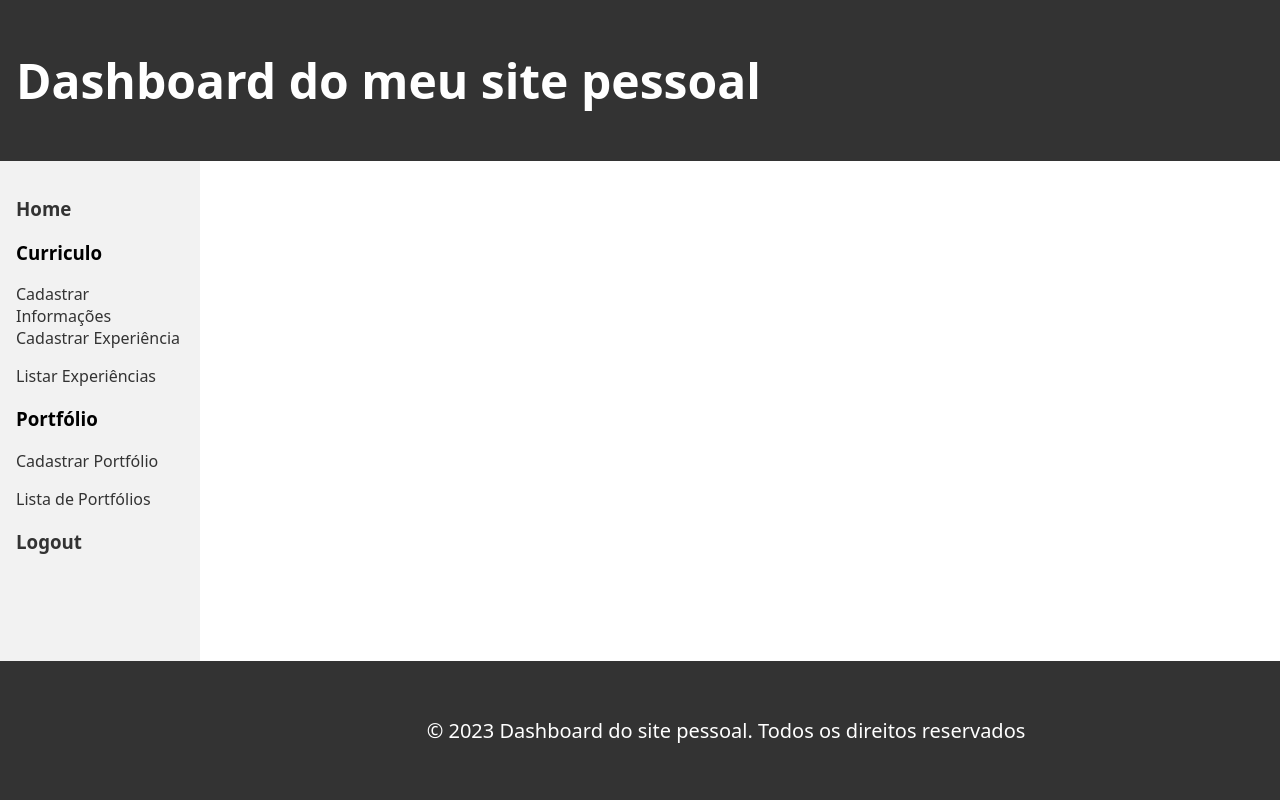
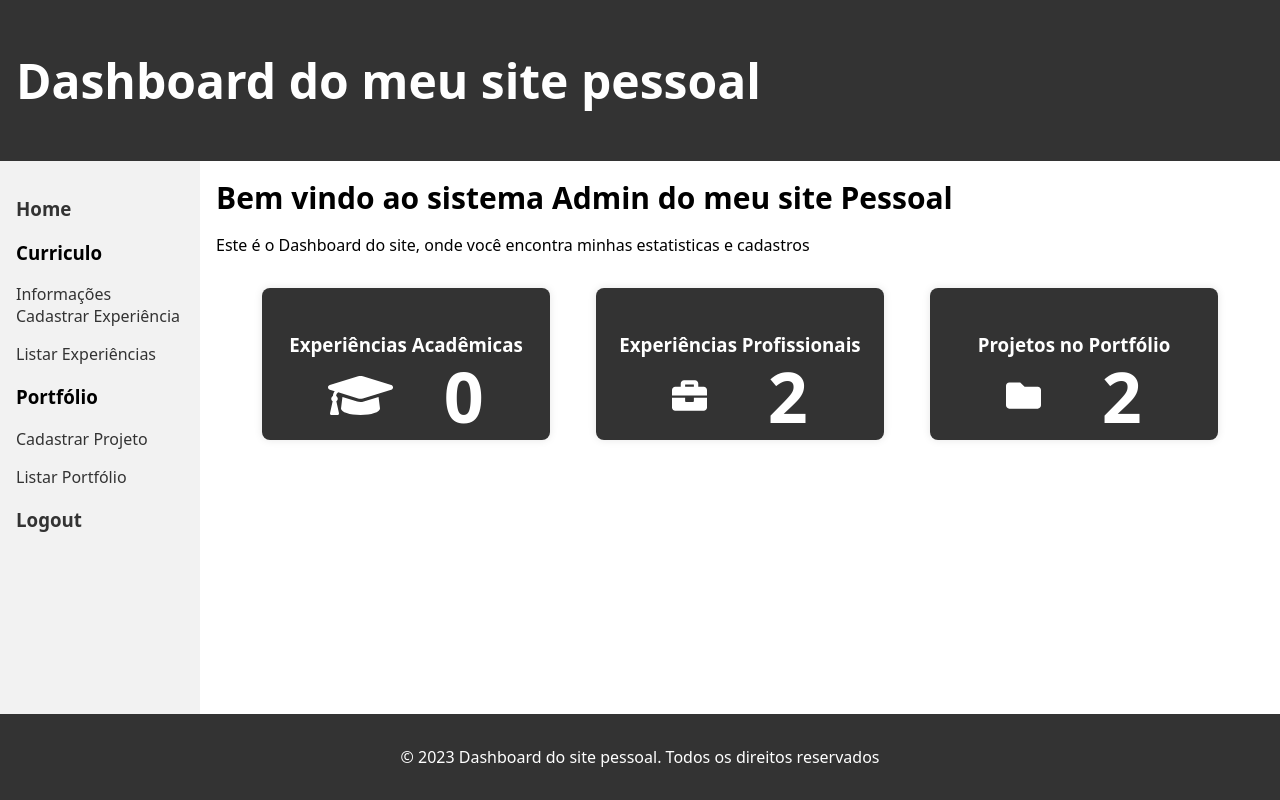
Before and after one commit to IkaroChagas/making-a-new-dashboard, a React (Vite) app: page / in a window 1280 px wide. Built offline with nearby package versions, Linux system fonts and the light colour scheme; data requests are answered from the project's data file; sample sign-in values are in the browser's storage.

Commit message:
Home component edited

```diff
--- a/src/components/cammon/InfoBox/InfoBox.module.css
+++ b/src/components/cammon/InfoBox/InfoBox.module.css
@@ -4,6 +4,7 @@
     align-items: center;
     justify-content: center;
     width: 20vw;
+    height: 15vh;
     padding: 1rem;
     border-radius: 0.5rem;
     background-color: rgb(51 51 51);
@@ -16,8 +17,8 @@
     display: flex;
     flex-direction: row;
     justify-content: space-evenly;
-    height: 15px;
+    height: 40px;
     width: 100%;
     align-items: center;
-    font-size: 50px;
+    font-size: 35px;
 }
--- a/src/components/cammon/InfoBox/InfoBox.tsx
+++ b/src/components/cammon/InfoBox/InfoBox.tsx
@@ -8,7 +8,7 @@ interface InfoBoxProps {
     icon?: React.ReactNode;
 }
 
-const infoBox: React.FC<InfoBoxProps> = ({ title, value, icon }) => {
+const InfoBox: React.FC<InfoBoxProps> = ({ title, value, icon }) => {
 
     return (
         <div className={styles.infoBox}>
@@ -21,4 +21,4 @@ const infoBox: React.FC<InfoBoxProps> = ({ title, value, icon }) => {
     )
 };
 
-export default infoBox;
+export default InfoBox;
--- a/src/components/layout/laytout.tsx
+++ b/src/components/layout/Layout.tsx
@@ -11,6 +11,7 @@ interface LayoutProps {
 
 const Layout: React.FC<LayoutProps> = ({ children }) => {
     return (
+        <>
             <div className={styles.container}>
                 <Header />
                 <div className={styles.main}>
@@ -21,6 +22,7 @@ const Layout: React.FC<LayoutProps> = ({ children }) => {
                 </div>
                 <Footer />
             </div>
+        </>
     )
 }
 
--- a/src/components/layout/Sidebar/Sidebar.tsx
+++ b/src/components/layout/Sidebar/Sidebar.tsx
@@ -20,18 +20,18 @@ const SideBar = () => {
                     <h3>Curriculo</h3>
                     <ul>
                         <li>
-                            <NavLink to="/curriculo/informacoes/cadastro" >
-                                Cadastrar Informações
+                            <NavLink to="/curriculo/informacoes" >
+                                Informações
                             </NavLink>
                         </li>
                     </ul>
                     <li>
-                        <NavLink to="/curriculo/experiencias/cadastro" >
+                        <NavLink to="/curriculo/experiencia/cadastrar" >
                             Cadastrar Experiência
                         </NavLink>
                     </li>
                     <li>
-                        <NavLink to="/curriculo/experiencias/lista" >
+                        <NavLink to="/curriculo/experiencia/listar" >
                             Listar Experiências
                         </NavLink>
                     </li>
@@ -39,13 +39,13 @@ const SideBar = () => {
                         <h3>Portfólio</h3>
                     </ul>
                     <li>
-                        <NavLink to="/portfolio/cadastro" >
-                            Cadastrar Portfólio
+                        <NavLink to="/projeto/cadastrar" >
+                            Cadastrar Projeto
                         </NavLink>
                     </li>
                     <li>
-                        <NavLink to="/portfolio/lista" >
-                            Lista de Portfólios
+                        <NavLink to="/portfolio/listar" >
+                            Listar Portfólio
                         </NavLink>
                     </li>
                 </ul>
--- a/src/components/layout/index.ts
+++ b/src/components/layout/index.ts
@@ -1 +1 @@
-export { default } from './laytout';
+export { default } from './Laytout';
--- a/src/database/db.json
+++ b/src/database/db.json
@@ -1,57 +1,41 @@
 {
   "usuarios": [
     {
-        "id": 1,
-        "email": "teste@email.com",
-        "password": "teste@123"
+      "id": 1,
+      "email": "teste@email.com",
+      "password": "teste@123"
     }
   ],
   "informacoes": [
     {
-      "id": 1,
-      "foto": "",
-      "nome": "",
-      "cargo": "",
-      "resumo": ""
+      "foto": "https://github.com/IkaroChagas.png",
+      "nome": "Ikaro Chagas",
+      "cargo": "dev",
+      "resumo": "aaqaq",
+      "id": 1
     }
   ],
   "experiencias": [
     {
-      "id": 1,
-      "titulo": "Engenharia mecânica na UFCG",
-      "descricao": "Idk it just works",
-      "tipo": "academico",
-      "anoInicio": "2020",
-      "anoFim": "2021"
+      "id": 9,
+      "titulo": "Densevolver de Software",
+      "descricao": "Programador",
+      "tipo": "profissional",
+      "anoInicio": "2023",
+      "anoFim": "2025"
     },
     {
-      "id": 2,
-      "titulo": "Ciência da computação na UFCG",
-      "descricao": "The boring one",
-      "tipo": "academico",
-      "anoInicio": "2021",
-      "anoFim": "2021"
-    },
-    {
-      "id": 3,
-      "titulo": "Ciência da computação na UFCG",
-      "descricao": "The boring one",
+      "id": 10,
+      "titulo": "Comeia Academy",
+      "descricao": "Estudante",
       "tipo": "academico",
       "anoInicio": "2023",
       "anoFim": "2023"
     },
     {
-      "id": 4,
-      "titulo": "Tecnico em informática",
-      "descricao": "The boring one",
-      "tipo": "profissional",
-      "anoInicio": "2020",
-      "anoFim": "2023"
-    },
-    {
-      "id": 5,
-      "titulo": "Produtor de conteúdo na Fluency Be",
-      "descricao": "The boring one",
+      "id": 11,
+      "titulo": "Atendente de Telemarketing",
+      "descricao": "Paciência",
       "tipo": "profissional",
       "anoInicio": "2023",
       "anoFim": "2023"
@@ -60,37 +44,15 @@
   "portfolio": [
     {
       "id": 1,
-      "link": "https://www.instagram.com/p/CDchkJMHjTt/",
-      "image": "https://cf.shopee.com.my/file/5a8542574c47b76e3887c64d1a95edfe",
-      "title": "Penguin"
+      "titulo": "Desenvolver de Software",
+      "imagem": "https://github.com/IkaroChagas.png",
+      "link": "https://github.com/IkaroChagas"
     },
     {
       "id": 2,
-      "link": "https://i.imgur.com/9U5uB6t.jpg",
-      "image": "https://i.imgur.com/9U5uB6t.jpg",
-      "title": "yee"
-    },
-    {
-      "id": 3,
-      "link": "https://i.imgur.com/9U5uB6t.jpg",
-      "image": "https://i.imgur.com/9U5uB6t.jpg",
-      "title": "Test",
-      "description": "yooooooooooooooooooo dude this is lit"
-    },
-    {
-      "id": 4,
-      "link": "https://i.imgur.com/9U5uB6t.jpg",
-      "image": "https://i.imgur.com/9U5uB6t.jpg",
-      "title": "just testing something out",
-      "description": "",
-      "descricao": "It works i guess  idk dude"
-    },
-    {
-      "id": 5,
-      "link": "https://i.imgur.com/9U5uB6t.jpg",
-      "image": "https://i.imgur.com/9U5uB6t.jpg",
-      "title": "testing again",
-      "description": "I'm tired of this"
+      "titulo": "Mustache Barber",
+      "imagem": "https://github.com/IkaroChagas.png",
+      "link": "https://github.com/IkaroChagas/landing-page-react-comeia"
     }
   ]
 }
--- a/src/pages/Home/Home.module.css
+++ b/src/pages/Home/Home.module.css
@@ -1,7 +1,18 @@
-p {
-    color: white;
-    font-size: 20px;
-    padding: 20px;
-    padding-left: 15vw;
+.container {
+    display: flex;
+    flex-direction: column;
+    height: 100%;
+}
 
+.infoBoxContainer {
+    display: flex;
+    flex-direction: row;
+    justify-content: space-evenly;
+    width: 100%;
+    margin-top: 1rem;
 }
+
+.title {
+    font-size: 30px;
+    margin: 0;
+}
--- a/src/pages/Home/Home.tsx
+++ b/src/pages/Home/Home.tsx
@@ -1,12 +1,74 @@
-import React from "react";
+import React, { useState, useEffect } from "react";
 import styles from "./Home.module.css";
+import { FaGraduationCap, FaBriefcase, FaFolder } from "react-icons/fa";
+import Title from "../../components/cammon/Title/Title";
+import InfoBox from "../../components/cammon/InfoBox/InfoBox";
+import { Projeto, getPortfolio } from "../../services/portfolioService";
+import { Experiencia, getExperienciaByTipo } from "../../services/experienciaService";
+
 
 const Home = () => {
+    const [experienciasAcademicas, setExperienciasAcademicas] = useState<Experiencia[]>([]);
+    const [experienciasProfissionais, setExperienciasProfissionais] = useState<Experiencia[]>([]);
+    const [portfolio, setPortfolio] = useState<Projeto[]>([]);
+
+
+    const fetchExperienciasAcademicas = async () => {
+        try {
+            const response = await getExperienciaByTipo("academico");
+        } catch (error) {
+            console.log(error);
+        }
+    };
+
+    const fetchExperienciasProfissionais = async () => {
+        try {
+            const response = await getExperienciaByTipo("profissional");
+            setExperienciasProfissionais(response)
+        } catch (error) {
+            console.log(error)
+        }
+    }
+
+    const fetchPortfolio = async () => {
+        try {
+            const response = await getPortfolio();
+            setPortfolio(response)
+        } catch (error) {
+            console.log(error);
+        }
+    }
+
+    useEffect(() => {
+        fetchExperienciasAcademicas();
+        fetchExperienciasProfissionais();
+        fetchPortfolio();
+    }, []);
+
+
+
     return (
-        <>
-
-            <p className={styles.p}>Seja bem vindo. Navegue pelo o menu lateral.</p>
-        </>
+        <main className={styles.container}>
+            <Title className={styles.title}>Bem vindo ao sistema Admin do meu site Pessoal</Title>
+            <p>Este é o Dashboard do site, onde você encontra minhas estatisticas e cadastros</p>
+            <div className={styles.infoBoxContainer}>
+                <InfoBox
+                    title="Experiências Acadêmicas"
+                    value={experienciasAcademicas.length}
+                    icon={<FaGraduationCap size={65} />}
+                />
+                <InfoBox
+                    title="Experiências Profissionais"
+                    value={experienciasProfissionais.length}
+                    icon={<FaBriefcase />}
+                />
+                <InfoBox
+                    title="Projetos no Portfólio"
+                    value={portfolio.length}
+                    icon={<FaFolder />}
+                />
+            </div>
+        </main>
     );
 };
 
--- a/src/pages/portfolio/ManipularProjeto/ManipularProjeto.tsx
+++ b/src/pages/portfolio/ManipularProjeto/ManipularProjeto.tsx
@@ -5,6 +5,7 @@ import Button from "../../../components/cammon/Button/Button";
 import Title from "../../../components/cammon/Title/Title";
 import { Projeto, createOrUpdateProjeto } from "../../../services/portfolioService";
 import Input from "../../../components/forms/Input";
+import React from "react";
 
 
 const ManipularProjeto = () => {
--- a/src/routes/AuthRoutes.tsx
+++ b/src/routes/AuthRoutes.tsx
@@ -6,7 +6,7 @@ import ListarExperiencia from "../pages/curriculo/ListarExperiencia/ListarExperi
 import ManipularProjeto from "../pages/portfolio/ManipularProjeto/ManipularProjeto";
 import ManipularInformacoes from "../pages/curriculo/ManipularInformacoes/ManipularInformacoes";
 import ManipularExperiencia from "../pages/curriculo/ManipularExperiencia/ManipularExperiencia";
-import Layout from "../components/layout/laytout";
+import Layout from "../components/layout/Layout";
 import { useAuth } from "../contexts/AuthContext";
 
 
@@ -29,9 +29,9 @@ const AppRoutes: React.FC = () => {
             <Routes>
                 <Route path="/" element={<Home />} />
                 <Route path="/curriculo/informacoes" element={<ManipularInformacoes />} />
-                <Route path="/curriculo/experiencias/cadastrar" element={<ManipularExperiencia />} />
-                <Route path="/curriculo/experiencias/atualizar" element={<ManipularExperiencia />} />
-                <Route path="/curriculo/experiencias/listar" element={<ListarExperiencia />} />
+                <Route path="/curriculo/experiencia/cadastrar" element={<ManipularExperiencia />} />
+                <Route path="/curriculo/experiencia/atualizar" element={<ManipularExperiencia />} />
+                <Route path="/curriculo/experiencia/listar" element={<ListarExperiencia />} />
                 <Route path="/projeto/cadastrar" element={<ManipularProjeto />} />
                 <Route path="/projeto/atualizar" element={<ManipularProjeto />} />
                 <Route path="/portfolio/listar" element={<ListarPortfolio />} />
```
Lines whose indentation alone changed are shown as unchanged.
